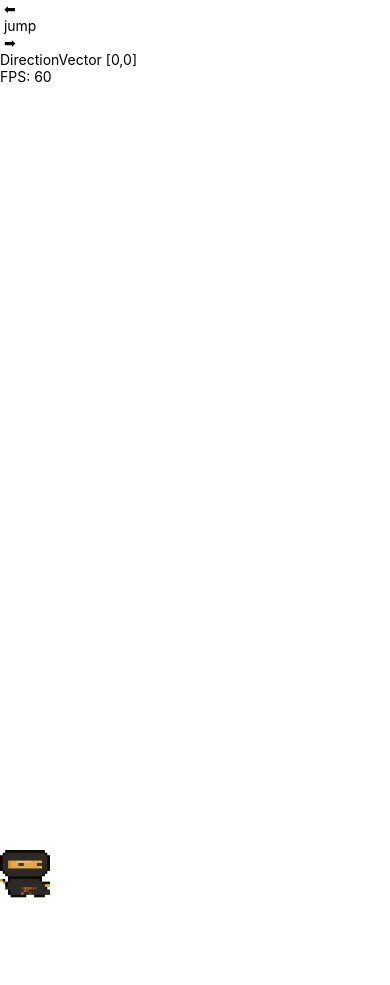
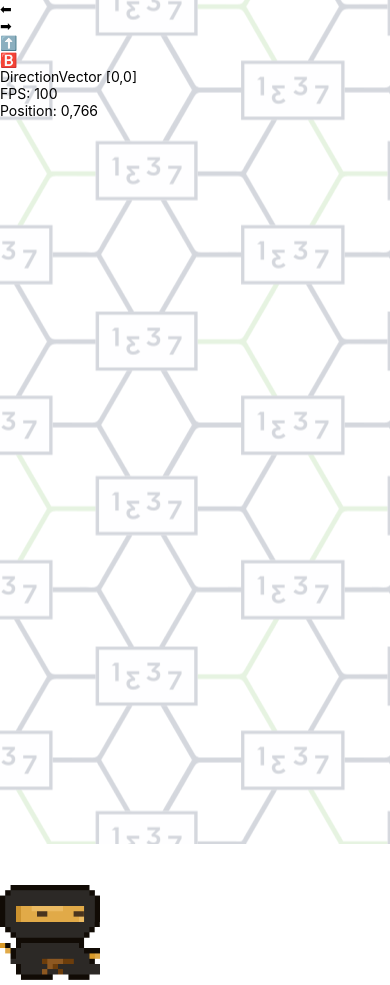
Before and after one commit to niviso/LeetNinja, a React Native app: screen / in a window 390 px wide. Before the commit the page ends 900 px from the top, so only its background shows below. Built offline with nearby package versions, Linux system fonts and the light colour scheme.

Commit message:
Working on touch events

```diff
--- a/App.js
+++ b/App.js
@@ -8,7 +8,7 @@ export default function App() {
   const screenHeight = Math.round(Dimensions.get('window').height);
   return (
     <GameProvider>
-      <Index screenHeight={screenHeight}/>
+      <Index screenHeight={screenHeight} screenWidth={screenWidth}/>
     </GameProvider>
   );
 }
--- a/views/index/index.js
+++ b/views/index/index.js
@@ -1,16 +1,20 @@
 import React,{useState,useEffect} from 'react';
-import {View,Image,TouchableWithoutFeedback,Text} from 'react-native';
+import {View,Image,TouchableOpacity,Text} from 'react-native';
 import styles from "./style.scss";
 import Ninja from '../../assets/ninja.png';
+import Background from '../../assets/bg2.png';
+import { MultiTouchView } from 'expo-multi-touch';
+
 export default function Index(props) {
   const [directionVector,setDirectionVector] = useState([0,0]);
-  const [characterPosition,setCharacterPosition] = useState([0,0]);
-  const {screenHeight} = props;
+  const [characterPosition,setCharacterPosition] = useState([0,1]);
+  const [onGround,setOnGround] = useState(true);
+  const [characterDirection,setCharacterDirection] = useState("left");
+  const {screenHeight,screenWidth} = props;
 
-  const speed = 10;
+  const speed = 20;
   var Loop = null;
-  const fps = 60;
-  var onGround = true;
+  const fps = 100;
   var gravity = 5;
 
 
@@ -18,7 +22,7 @@ export default function Index(props) {
   const Jump = () => {
     if(onGround){
       setDirectionVector([directionVector[0],-40]);
-      onGround = false;
+      setOnGround(false);
     }
   }
  useEffect(() => {
@@ -29,42 +33,64 @@ export default function Index(props) {
      if(charPos[1] > (screenHeight-100)){
       charPos[screenHeight - 100];
       setDirectionVector(directionVector => [directionVector[0],0]);
-      onGround = true;
+      setOnGround(true);
      }
      setCharacterPosition(charPos);
    }, (1000/fps));
   return () => clearInterval(interval);
 }, [characterPosition,directionVector]);
 
+const _touchBegan = (event) => {
+  const { identifier } = event;
+  console.log(event);
+}
   return (
     <View style={styles.container}>
-    <TouchableWithoutFeedback onPressIn={() => setDirectionVector([directionVector[0]-1,directionVector[1]])} onPressOut={() => setDirectionVector([directionVector[0]+1,directionVector[1]])}>
-    <View style={styles.btnLeft}>
-      <Text style={styles.playButtons}> ⬅ </Text>
+      <Image style={{ width: screenWidth, height: screenHeight,position: 'absolute',opacity: 0.2 }} source={Background} resizeMode="repeat" />
+      <View style={styles.moveBtnWrapper}>
+
+        <View onTouchStart={()=> setCharacterDirection("right") + setDirectionVector([directionVector[0]-1,directionVector[1]])} onTouchEnd={() => setDirectionVector([directionVector[0]+1,directionVector[1]])}>
+          <TouchableOpacity activeOpacity={0.5}>
+            <View style={styles.btn}>
+              <Text style={styles.playButtons}>⬅</Text>
+            </View>
+          </TouchableOpacity>
+        </View>
+
+        <View onTouchStart={()=> setCharacterDirection("left") + setDirectionVector([directionVector[0]+1,directionVector[1]])} onTouchEnd={() => setDirectionVector([directionVector[0]-1,directionVector[1]])}>
+          <TouchableOpacity activeOpacity={0.5}>
+            <View style={styles.btn}>
+              <Text style={styles.playButtons}>➡</Text>
+            </View>
+          </TouchableOpacity>
+        </View>
       </View>
-      </TouchableWithoutFeedback>
-      <TouchableWithoutFeedback onPressIn={() => Jump()}>
-    <View style={styles.btnRight}>
-      <Text style={styles.playButtons}> jump  </Text>
-    </View>
-    </TouchableWithoutFeedback>
-    <TouchableWithoutFeedback onPressIn={() => setDirectionVector([directionVector[0]+1,directionVector[1]])} onPressOut={() => setDirectionVector([directionVector[0]-1,directionVector[1]])}>
-    <View style={styles.btnRight}>
-      <Text style={styles.playButtons}> ➡  </Text>
-    </View>
-    </TouchableWithoutFeedback>
-    <View style={styles.stats}>
+
+      <View style={styles.actionBtnWrapper}>
+      <View  onTouchStart={()=> Jump()}>
+        <TouchableOpacity activeOpacity={0.5}>
+          <View style={styles.btn}>
+            <Text style={styles.playButtons}>⬆️</Text>
+          </View>
+        </TouchableOpacity>
+      </View>
+        <TouchableOpacity activeOpacity={0.5} onPressIn={()=> Jump()}>
+          <View style={styles.btn}>
+            <Text style={styles.playButtons}>🅱️</Text>
+          </View>
+        </TouchableOpacity>
+      </View>
+      <View style={styles.stats}>
         <Text style={styles.headline}>DirectionVector [{directionVector.toString()}]</Text>
         <Text style={styles.headline}>FPS: {fps}</Text>
+        <Text style={styles.headline}>Position: {characterPosition.toString()}</Text>
 
 
-</View>
-        <View style={{...styles.character,left: characterPosition[0],top: characterPosition[1]}}>
-        <Image
-          style={{ width: 50, height: 50,transform :  [{scaleX: directionVector[0] < 0 ? -1 : 1 }] }}
-          source={Ninja}
-        />
-        </View>
+
+      </View>
+      <View style={{...styles.character,left: characterPosition[0],top: characterPosition[1]}} pointerEvents="none">
+        <Image style={{ width: 100, height: 100,transform : [{scaleX: characterDirection=='right' ? -1 : 1 }] }} source={Ninja} />
+      </View>
     </View>
   );
 }
--- a/views/index/style.scss
+++ b/views/index/style.scss
@@ -7,17 +7,31 @@
   height: 100%;
 }
 
-.btnLeft{
+.btn{
   display: flex;
   justify-content: center;
   align-items: center;
+}
+.moveBtnWrapper{
+  position: absolute;
+  bottom: 0%;
+  right: 0%;
+  padding: 20px;
+  display: flex;
+  flex-direction: row;
+  opacity: 0.8;
+  z-index: 999;
+}
 
-}
-.btnRight{
+.actionBtnWrapper{
+  position: absolute;
+  bottom: 0%;
+  left: 0%;
+  padding: 20px;
   display: flex;
-  justify-content: center;
-  align-items: center;
-
+  flex-direction: row;
+  opacity: 0.8;
+  z-index: 999;
 
 }
 .character{
@@ -35,8 +49,9 @@
 .headline{
   font-size: 20px;
   text-align: right;
+  color: white;
 }
 
 .playButtons{
-  font-size: 100px;
+  font-size: 75px;
 }
```
Also changed, not shown: assets/bg.png (added), assets/bg2.png (added).
